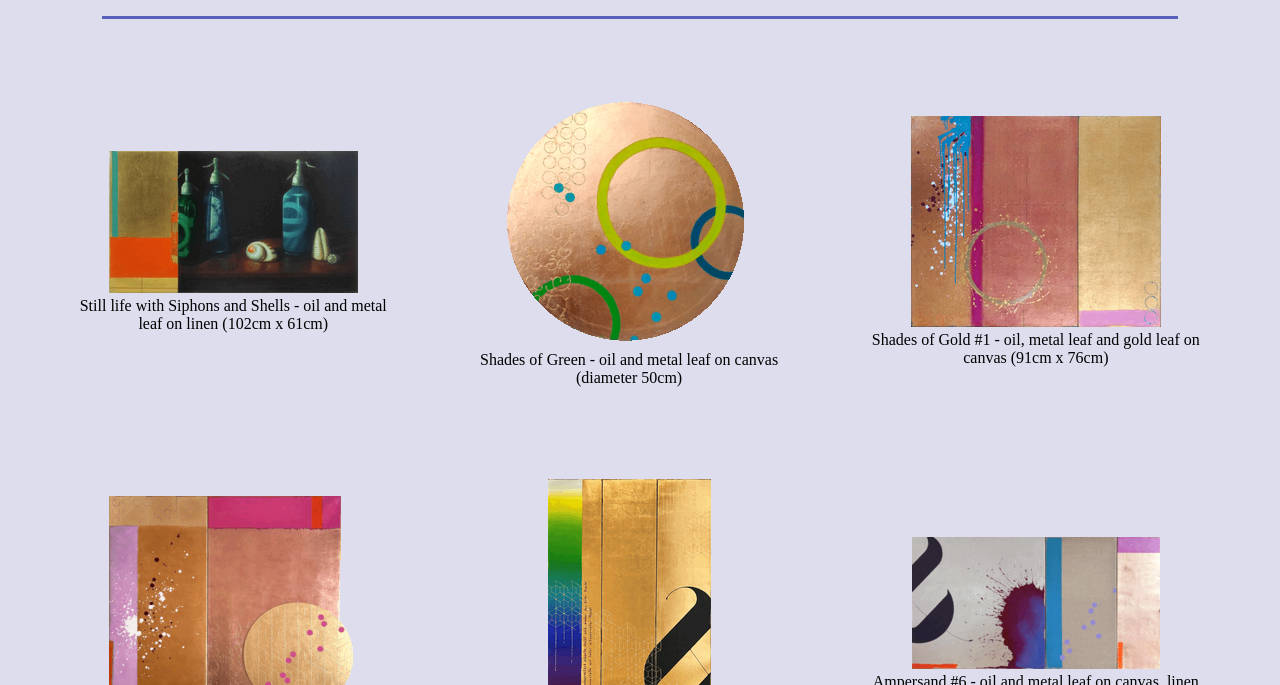
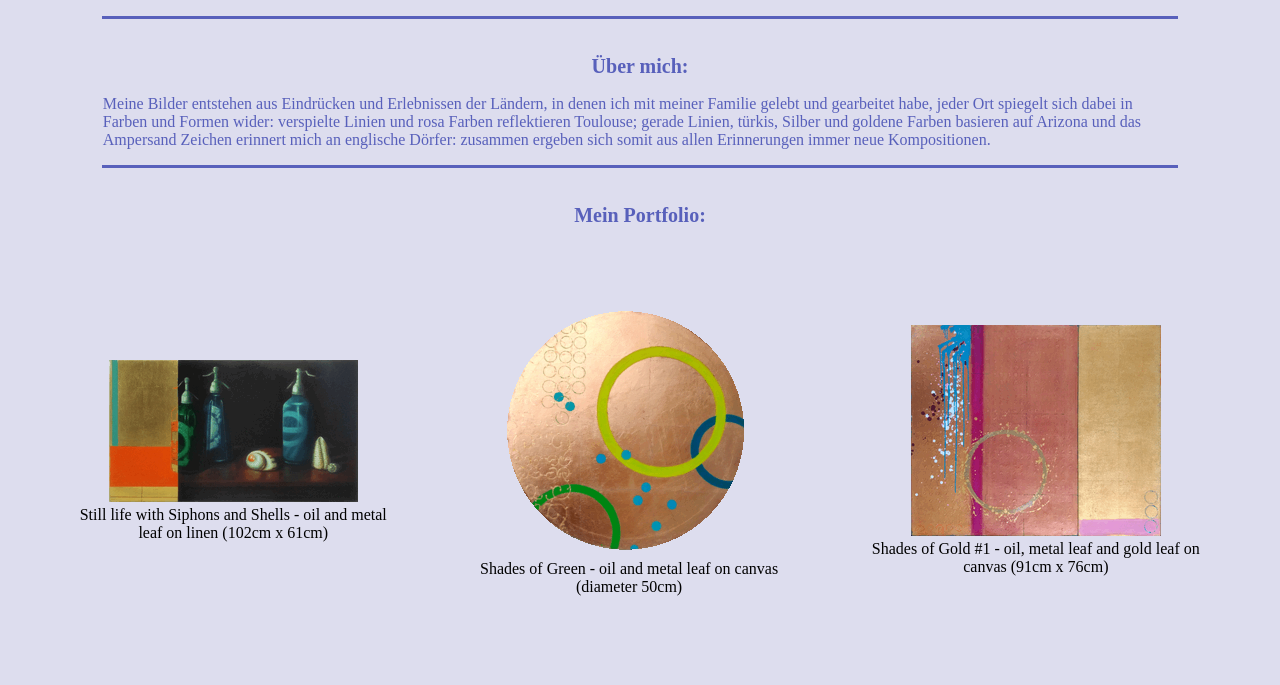
Before and after one commit to annettecustor/art, a plain HTML site: page index.html in a window 1280 px wide. Shown: the part 54-739 px from the top of the page. Drawn offline with Linux system fonts and the light colour scheme.

Commit message:
Add files via upload

```diff
--- a/artwork.css
+++ b/artwork.css
@@ -9,6 +9,14 @@ body {
 p {
   background-color: #DDDDEE;
   color: #000000
+  margin-left: 300px;
+}
+.me {
+  color: #5860BB;
+  font-size: 16px;
+  width: 85%;
+  margin: 0 auto;      /* centers the block element horizontally */
+  display: block;      /* ensures 'width' and centering apply */
 }
 
 hr {
@@ -27,7 +35,13 @@ h1 {
 }
 
 
-h2 {text-align: center;}
+h2 {
+  padding-top: 20px;
+  text-align: center;
+  color: #5860BB;
+  font-weight: bold;
+  font-size: 20px;
+  }
 h3 {text-align: center;}
 h4 {text-align: center;}
 h5 {text-align: center;}
--- a/index.html
+++ b/index.html
@@ -16,8 +16,12 @@
 <!- Title -->
 <h1>Annette Custor</h1>
 <P><hr size="3" noshade="false"/></P>
+<h2>&Uuml;ber mich:</h2>
+<p class="me">Meine Bilder entstehen aus Eindr&uuml;cken und Erlebnissen der L&auml;ndern, in denen ich mit meiner Familie gelebt und gearbeitet habe, jeder Ort spiegelt sich dabei in Farben und Formen wider: verspielte Linien und rosa Farben reflektieren Toulouse; gerade Linien, türkis, Silber und goldene Farben basieren auf Arizona und das Ampersand Zeichen erinnert mich an englische Dörfer: zusammen ergeben sich somit aus allen Erinnerungen immer neue Kompositionen.<p>
+<P><hr size="3" noshade="false"/></P>
 <!- Text -->
 <P>
+<h2>Mein Portfolio:</h2>
 <!-- Photos -->
 <table summary="thumbnails" class="vatable" align="center">
 <tr>
```
